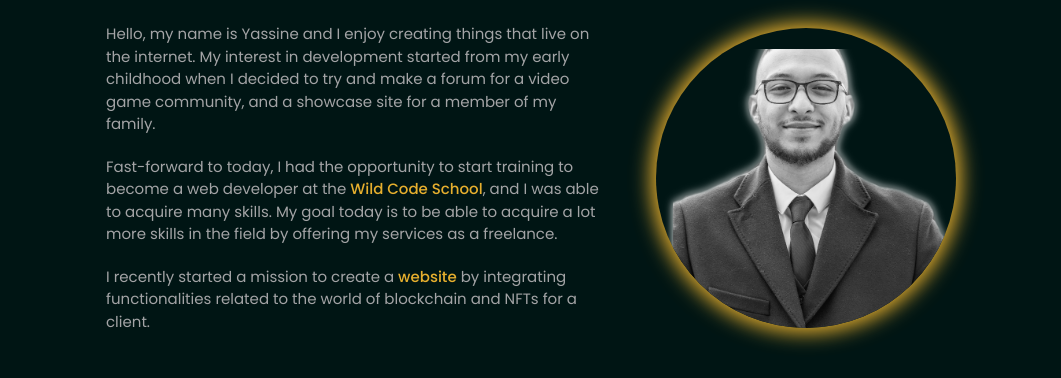
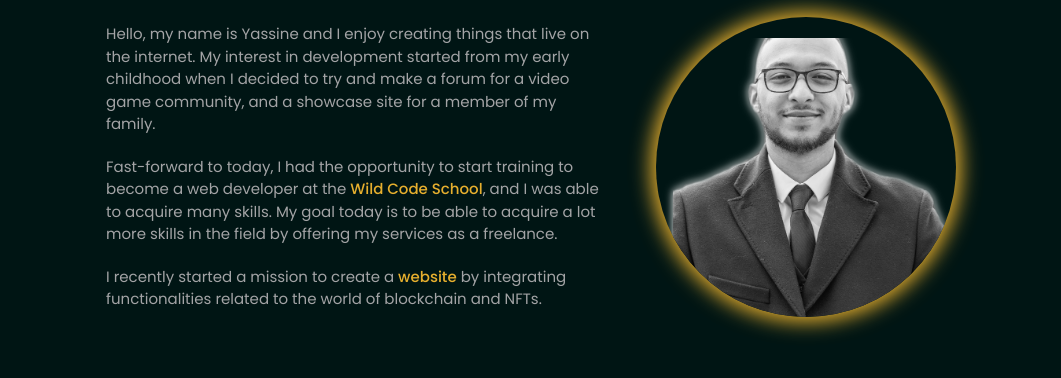
Before and after one commit to crocoya/portfolio-gatsby, a Gatsby site: page / in a window 1280 px wide. Shown: the part 1081-1459 px from the top of the page, without its empty margins (109-1170 px from the left). Built offline with nearby package versions, Linux system fonts and the light colour scheme; Gatsby itself is replaced by a stand-in of ours.

Commit message:
remove quelques mots

```diff
--- a/src/components/organisms/about--section.js
+++ b/src/components/organisms/about--section.js
@@ -39,7 +39,7 @@ const AboutSection = () => {
               website
             </a>{' '}
             by integrating functionalities related to the world of blockchain
-            and NFTs for a client.
+            and NFTs.
           </p>
         </div>
         <div className='about--pic'>
```
